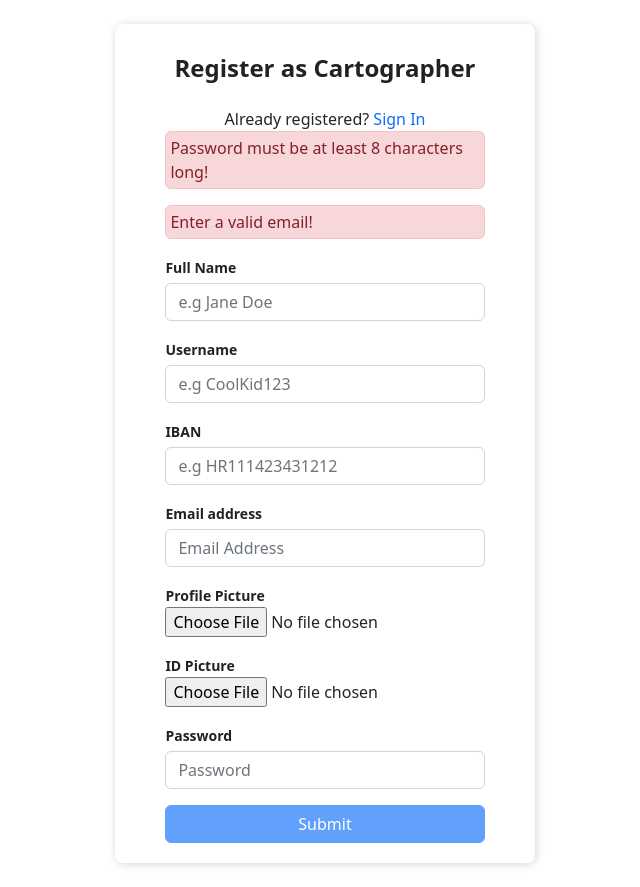
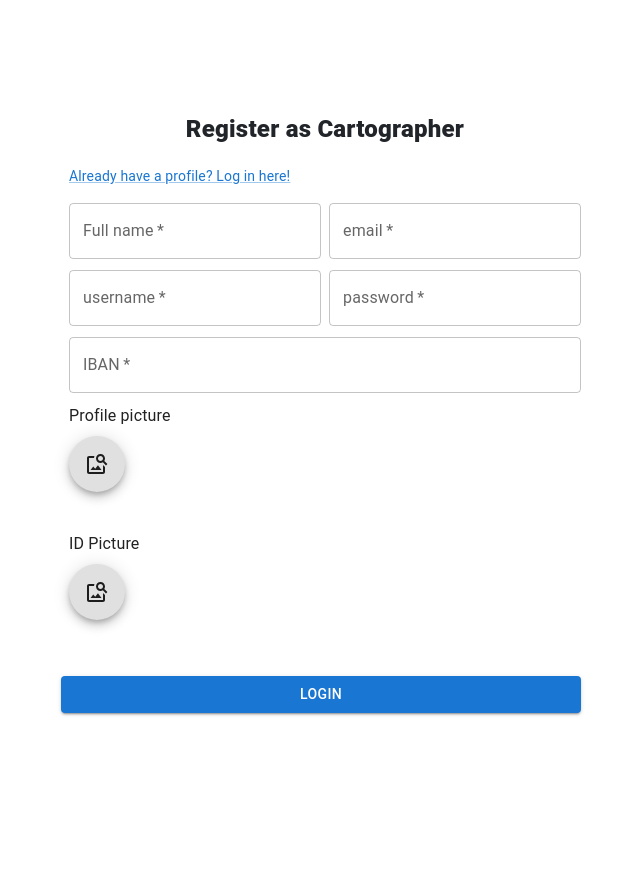
Before and after one commit to e-lich/globe-runner, a React (Create React App) app in the folder IzvorniKod/frontend/: page /register/cartographer in a window 1280 px wide. Shown: the whole page, without its empty margins (315-955 px from the left). After the commit the page ends 800 px from the top, so only its background shows below. Built offline with nearby package versions, Linux system fonts and the light colour scheme.

Commit message:
fixed cartographer form, aligned all forms beter

```diff
--- a/IzvorniKod/frontend/src/pages/auth/BasicRegister.tsx
+++ b/IzvorniKod/frontend/src/pages/auth/BasicRegister.tsx
@@ -3,7 +3,6 @@ import {
   Box,
   Button,
   Container,
-  CssBaseline,
   Grid,
   Link,
   TextField,
@@ -47,7 +46,6 @@ function BasicRegister() {
         if (res.data.email === undefined) {
           setError(res.data);
         } else {
-          saveUserData(res.data);
           navigate("/confirm");
         }
       })
@@ -57,10 +55,6 @@ function BasicRegister() {
 
     return;
   };
-
-  function saveUserData(data: any) {
-    localStorage.setItem("user", JSON.stringify(data));
-  }
 
   const initialValues = {
     fullName: "",
@@ -88,15 +82,13 @@ function BasicRegister() {
   }
 
   return (
-    <Container component="main" maxWidth="xs">
-      <CssBaseline />
+    <Box justifyContent="center" display="flex">
       <Box
-        sx={{
-          marginTop: 8,
-          display: "flex",
-          flexDirection: "column",
-          alignItems: "center",
-        }}
+        display="flex"
+        flexDirection="column"
+        justifyContent="center"
+        alignItems="center"
+        sx={{ width: 0.4, minHeight: "100vh" }}
       >
         <Typography
           sx={{ textAlign: "center", mb: 2, fontSize: 24, fontWeight: 800 }}
@@ -109,13 +101,16 @@ function BasicRegister() {
           </Alert>
         ))}
 
-        <Grid container justifyContent="flex-start">
-          <Grid item>
-            <Link href="/login" variant="body2">
-              Already have a profile? Log in here!
-            </Link>
-          </Grid>
-        </Grid>
+        <Box
+          sx={{
+            display: "flex",
+            mb: 1,
+          }}
+        >
+          <Link href="/login" variant="body2">
+            Already have a profile? Log in here!
+          </Link>
+        </Box>
 
         <Formik
           initialValues={initialValues}
@@ -191,6 +186,9 @@ function BasicRegister() {
                     }}
                   />
                   <label htmlFor="photo">
+                    <Typography noWrap sx={{ mb: 1 }}>
+                      Profile picture
+                    </Typography>
                     <Fab component="span" sx={{ mb: 3 }}>
                       <ImageSearchIcon />
                     </Fab>
@@ -204,7 +202,7 @@ function BasicRegister() {
                         alt="profile pic"
                         src={URL.createObjectURL(props.values.photo)}
                         sx={{
-                          width: 0.6,
+                          width: 0.3,
                           border: 3,
                           borderRadius: "2%",
                         }}
@@ -221,7 +219,6 @@ function BasicRegister() {
                   color="primary"
                   variant="contained"
                   disabled={!props.isValid}
-                  sx={{ mt: 3, mb: 2 }}
                   fullWidth
                 >
                   Login
@@ -231,7 +228,7 @@ function BasicRegister() {
           )}
         </Formik>
       </Box>
-    </Container>
+    </Box>
   );
 }
 
--- a/IzvorniKod/frontend/src/pages/auth/CartographerRegister.tsx
+++ b/IzvorniKod/frontend/src/pages/auth/CartographerRegister.tsx
@@ -1,102 +1,39 @@
+import {
+  Alert,
+  Box,
+  Button,
+  Container,
+  CssBaseline,
+  Fab,
+  Grid,
+  Link,
+  TextField,
+  Typography,
+} from "@mui/material";
 import axios from "axios";
-import { useEffect, useState } from "react";
+import { useState } from "react";
 import { useNavigate } from "react-router-dom";
+import { Formik, Field, Form, ErrorMessage } from "formik";
+import * as Yup from "yup";
+import ImageSearchIcon from "@mui/icons-material/ImageSearch";
 
 function CartographerRegister() {
-  let [file, setFile] = useState<Blob>();
-  let [fileID, setFileID] = useState<Blob>();
-
-  let [email, setEmail] = useState("");
-  let [fullName, setFullName] = useState("");
-  let [IBAN, setIBAN] = useState("");
-  let [username, setUsername] = useState("");
-  let [password, setPassword] = useState("");
-  let [submitDisabled, setSubmitDisabled] = useState(true);
   let [error, setError] = useState<Array<String>>([]);
 
   const navigate = useNavigate();
 
-  function handleEmailChange(e: React.ChangeEvent<HTMLInputElement>): void {
-    setEmail(e.target.value);
-  }
-  function handleFullNameChange(e: React.ChangeEvent<HTMLInputElement>): void {
-    setFullName(e.target.value);
-  }
-  function handleIBANChange(e: React.ChangeEvent<HTMLInputElement>): void {
-    setIBAN(e.target.value);
-  }
-  function handleUsernameChange(e: React.ChangeEvent<HTMLInputElement>): void {
-    setUsername(e.target.value);
-  }
-
-  function handlePasswordChange(e: React.ChangeEvent<HTMLInputElement>): void {
-    setPassword(e.target.value);
-  }
-
-  function profilePictureChange(e: React.ChangeEvent<HTMLInputElement>): void {
-    setError((prev) =>
-      prev.filter((e) => e !== "Image must be less than 1MB!")
-    );
-    if (
-      e.target.files &&
-      e.target.files[0] &&
-      e.target.files[0].size < 1000000 &&
-      e.target.files[0].type === "image/jpeg"
-    ) {
-      setFile(e.target.files[0]);
-    } else {
-      setError((previousValue) => [
-        ...previousValue,
-        "Image must be less than 1MB!",
-      ]);
-    }
-  }
-
-  function IDPictureChange(e: React.ChangeEvent<HTMLInputElement>): void {
-    setError((prev) =>
-      prev.filter((e) => e !== "Image must be less than 1MB!")
-    );
-    if (
-      e.target.files &&
-      e.target.files[0] &&
-      e.target.files[0].size < 1000000 &&
-      e.target.files[0].type === "image/jpeg"
-    ) {
-      setFileID(e.target.files[0]);
-    } else {
-      setError((previousValue) => [
-        ...previousValue,
-        "Image must be less than 1MB!",
-      ]);
-    }
-  }
-
   const baseURL = "http://127.0.0.1:5000";
 
-  function saveUserData(data: any) {
-    localStorage.setItem("user", JSON.stringify(data));
-  }
-
-  // TODO
-  function handleRegister() {
-    if (!file || !fileID) {
-      setError((previousValue) => [
-        ...previousValue,
-        "You must upload a profile picture and ID picture!",
-      ]);
-      return;
-    }
-
+  const handleRegister = async (values: any) => {
     let formData = new FormData();
 
-    formData.append("name", fullName);
-    formData.append("username", username);
-    formData.append("iban", IBAN);
-    formData.append("email", email);
-    formData.append("photo", file);
-    formData.append("id", fileID);
-    formData.append("username", username);
-    formData.append("password", password);
+    formData.append("name", values.fullName);
+    formData.append("email", values.email);
+    formData.append("username", values.username);
+    formData.append("password", values.password);
+    formData.append("iban", values.IBAN);
+    formData.append("photo", values.photo);
+    formData.append("id", values.idPhoto);
 
     const config = {
       withCredentials: true,
@@ -109,168 +46,251 @@ function CartographerRegister() {
         if (response.data.email === undefined) {
           setError(response.data);
         } else {
-          saveUserData(response.data);
           navigate("/confirm");
         }
       })
       .catch(function (error) {
         console.log(error);
       });
+  };
+
+  const initialValues = {
+    fullName: "",
+    email: "",
+    username: "",
+    password: "",
+    photo: undefined,
+    idPhoto: undefined,
+    IBAN: "",
+  };
+
+  const validationSchema = Yup.object().shape({
+    email: Yup.string().email().required("Required"),
+    password: Yup.string().min(8).required("Required"),
+    fullName: Yup.string().required("Required"),
+    username: Yup.string().required("Required"),
+    IBAN: Yup.string()
+      .matches(/^HR\d{19}$/, "Invalid IBAN")
+      .required("Required"),
+    photo: Yup.mixed()
+      .test("photoSize", "Profile Photo too large", photoSizeCheck)
+      .required("Required"),
+    idPhoto: Yup.mixed()
+      .test("idPhotoSize", "ID Photo too large", photoSizeCheck)
+      .required("Required"),
+  });
+
+  function photoSizeCheck(photo?: Blob): boolean {
+    if (photo === undefined) {
+      return false;
+    }
+    return photo.size <= 1000000;
   }
 
-  useEffect(() => {
-    setError((prev) =>
-      prev.filter((e) => e !== "Password must be at least 8 characters long!")
-    );
-    setError((prev) => prev.filter((e) => e !== "Enter a valid email!"));
-    if (
-      email !== "" &&
-      email.includes("@") &&
-      email.substring(0, email.indexOf("@")).length > 0 &&
-      email.substring(email.indexOf("@"), email.length - 1).length > 0 &&
-      password !== "" &&
-      password.length >= 8 &&
-      fullName !== "" &&
-      IBAN !== "" &&
-      username !== "" &&
-      file !== undefined &&
-      fileID !== undefined &&
-      !error.includes("Image must be less than 1MB!")
-    )
-      setSubmitDisabled(false);
-    else {
-      setSubmitDisabled(true);
-      if (password.length < 8) {
-        setError((prevValue) => [
-          ...prevValue,
-          "Password must be at least 8 characters long!",
-        ]);
-      }
-      if (
-        email === "" ||
-        !email.includes("@") ||
-        email.substring(0, email.indexOf("@")).length === 0 ||
-        email.substring(email.indexOf("@"), email.length - 1).length === 0
-      ) {
-        setError((prevValue) => [...prevValue, "Enter a valid email!"]);
-      }
-    }
-    // eslint-disable-next-line react-hooks/exhaustive-deps
-  }, [email, password, fullName, IBAN, username, file, fileID]);
-
   return (
-    <div className="d-flex justify-content-center m-4">
-      <form className="Auth-form">
-        <div className="Auth-form-content">
-          <h3 className="Auth-form-title">Register as Cartographer</h3>
-          <div className="text-center">
-            Already registered?{" "}
-            <span
-              className="link-primary"
-              onClick={() => {
-                navigate("/login");
+    <Box justifyContent="center" display="flex">
+      <Box
+        display="flex"
+        flexDirection="column"
+        justifyContent="center"
+        alignItems="center"
+        sx={{ width: 0.4, minHeight: "100vh" }}
+      >
+        <Typography
+          sx={{
+            textAlign: "center",
+            mb: 2,
+            mt: 5,
+            fontSize: 24,
+            fontWeight: 800,
           }}
         >
-              Sign In
-            </span>
-          </div>
-          {error.length > 0 &&
-            error.map((err, key) => (
-              <div className="alert-danger alert p-1" role="alert" key={key}>
-                {err}
-              </div>
+          Register as Cartographer
+        </Typography>
+        {error.map((err, key) => (
+          <Alert key={key} severity="error" sx={{ mb: 1 }}>
+            <strong>Error: </strong> {err}
+          </Alert>
         ))}
-          <div className="form-group mt-3">
-            <label>Full Name</label>
+
+        <Grid container justifyContent="flex-start">
+          <Grid item sx={{ mb: 2 }}>
+            <Link href="/login" variant="body2">
+              Already have a profile? Log in here!
+            </Link>
+          </Grid>
+        </Grid>
+
+        <Formik
+          initialValues={initialValues}
+          validationSchema={validationSchema}
+          onSubmit={handleRegister}
+        >
+          {(props) => (
+            <Form>
+              <Grid container spacing={1}>
+                <Grid item xs={6}>
+                  <Field
+                    as={TextField}
+                    label="Full name"
+                    name="fullName"
+                    placeholder="Enter full name"
+                    fullWidth
+                    required
+                    error={props.errors.fullName && props.touched.fullName}
+                    helperText={<ErrorMessage name="fullName" />}
+                  />
+                </Grid>
+                <Grid item xs={6}>
+                  <Field
+                    as={TextField}
+                    label="email"
+                    name="email"
+                    placeholder="Enter email"
+                    type="email"
+                    fullWidth
+                    required
+                    error={props.errors.email && props.touched.email}
+                    helperText={<ErrorMessage name="email" />}
+                  />
+                </Grid>
+                <Grid item xs={6}>
+                  <Field
+                    as={TextField}
+                    label="username"
+                    name="username"
+                    type="username"
+                    placeholder="Enter username"
+                    fullWidth
+                    required
+                    error={props.errors.username && props.touched.username}
+                    helperText={<ErrorMessage name="username" />}
+                  />
+                </Grid>
+                <Grid item xs={6}>
+                  <Field
+                    as={TextField}
+                    label="password"
+                    name="password"
+                    placeholder="Enter password"
+                    type="password"
+                    fullWidth
+                    required
+                    error={props.errors.password && props.touched.password}
+                    helperText={<ErrorMessage name="password" />}
+                  />
+                </Grid>
+                <Grid item xs={12}>
+                  <Field
+                    as={TextField}
+                    label="IBAN"
+                    name="IBAN"
+                    placeholder="Enter IBAN"
+                    type="IBAN"
+                    fullWidth
+                    required
+                    error={props.errors.IBAN && props.touched.IBAN}
+                    helperText={<ErrorMessage name="IBAN" />}
+                  />
+                </Grid>
+                <Grid item xs={4}>
                   <input
-              className="form-control mt-1"
-              placeholder="e.g Jane Doe"
-              onChange={(e) => handleFullNameChange(e)}
+                    hidden
+                    id="photo"
+                    name="photo"
+                    type="file"
+                    accept="image/*"
+                    onChange={(event) => {
+                      props.setFieldValue(
+                        "photo",
+                        event.currentTarget.files![0]
+                      );
+                    }}
                   />
-          </div>
-          <div className="form-group mt-3">
-            <label>Username</label>
+                  <label htmlFor="photo">
+                    <Typography noWrap sx={{ mb: 1 }}>
+                      Profile picture
+                    </Typography>
+                    <Fab component="span" sx={{ mb: 3 }}>
+                      <ImageSearchIcon />
+                    </Fab>
+                  </label>
+                </Grid>
+                <Grid item xs={8} sx={{ display: "flex-center" }}>
+                  {props.values.photo !== undefined &&
+                    props.values.photo !== "" && (
+                      <Box
+                        component="img"
+                        alt="profile pic"
+                        src={URL.createObjectURL(props.values.photo)}
+                        sx={{
+                          width: 0.6,
+                          border: 3,
+                          borderRadius: "2%",
+                        }}
+                      />
+                    )}
+                </Grid>
+                <Grid item xs={12}>
+                  <ErrorMessage name="photo" />
+                </Grid>
+                <Grid item xs={4}>
                   <input
-              className="form-control mt-1"
-              placeholder="e.g CoolKid123"
-              onChange={(e) => handleUsernameChange(e)}
+                    hidden
+                    id="idPhoto"
+                    name="idPhoto"
+                    type="file"
+                    accept="image/*"
+                    onChange={(event) => {
+                      props.setFieldValue(
+                        "idPhoto",
+                        event.currentTarget.files![0]
+                      );
+                    }}
                   />
-          </div>
-          <div className="form-group mt-3">
-            <label>IBAN</label>
-            <input
-              type="string"
-              className="form-control mt-1"
-              placeholder="e.g HR111423431212"
-              onChange={(e) => handleIBANChange(e)}
+                  <label htmlFor="idPhoto">
+                    <Typography noWrap sx={{ mb: 1 }}>
+                      ID Picture
+                    </Typography>
+                    <Fab component="span" sx={{ mb: 3 }}>
+                      <ImageSearchIcon />
+                    </Fab>
+                  </label>
+                </Grid>
+                <Grid item xs={8} sx={{ display: "flex-center" }}>
+                  {props.values.idPhoto !== undefined &&
+                    props.values.idPhoto !== "" && (
+                      <Box
+                        component="img"
+                        alt="id picture"
+                        src={URL.createObjectURL(props.values.idPhoto)}
+                        sx={{
+                          width: 0.6,
+                          border: 3,
+                          borderRadius: "2%",
+                        }}
                       />
-          </div>
-          <div className="form-group mt-3">
-            <label>Email address</label>
-            <input
-              type="email"
-              className="form-control mt-1"
-              placeholder="Email Address"
-              onChange={(e) => handleEmailChange(e)}
-            />
-          </div>
-          <div className="form-group mt-3">
-            <label>Profile Picture</label>
-            <input
-              id="profile_file"
-              type="file"
-              accept="image/jpeg"
-              onChange={(e) => profilePictureChange(e)}
-            />
-            {file !== undefined && (
-              <img
-                alt="profile pic"
-                src={URL.createObjectURL(file)}
-                className="img-fluid mt-2 border border-dark rounded"
-              ></img>
                     )}
-          </div>
-          <div className="form-group mt-3">
-            <label>ID Picture</label>
-            <input
-              id="id_file"
-              type="file"
-              accept="image/jpeg"
-              onChange={(e) => IDPictureChange(e)}
-            />
-            {fileID !== undefined && (
-              <img
-                alt="id pic"
-                src={URL.createObjectURL(fileID)}
-                className="img-fluid mt-2 border border-dark rounded"
-              ></img>
+                </Grid>
+                <Grid item xs={12}>
+                  <ErrorMessage name="idPhoto" />
+                </Grid>
+                <Button
+                  type="submit"
+                  color="primary"
+                  variant="contained"
+                  disabled={!props.isValid}
+                  sx={{ mt: 3, mb: 2 }}
+                  fullWidth
+                >
+                  Login
+                </Button>
+              </Grid>
+            </Form>
           )}
-          </div>
-          <div className="form-group mt-3">
-            <label>Password</label>
-            <input
-              type="password"
-              className="form-control mt-1"
-              placeholder="Password"
-              onChange={(e) => handlePasswordChange(e)}
-            />
-          </div>
-          <div className="d-grid gap-2 mt-3">
-            <button
-              type="submit"
-              className="btn btn-primary"
-              onClick={(e) => {
-                e.preventDefault();
-                handleRegister();
-              }}
-              disabled={submitDisabled}
-            >
-              Submit
-            </button>
-          </div>
-        </div>
-      </form>
-    </div>
+        </Formik>
+      </Box>
+    </Box>
   );
 }
 
```
Lines whose indentation alone changed are shown as unchanged.
